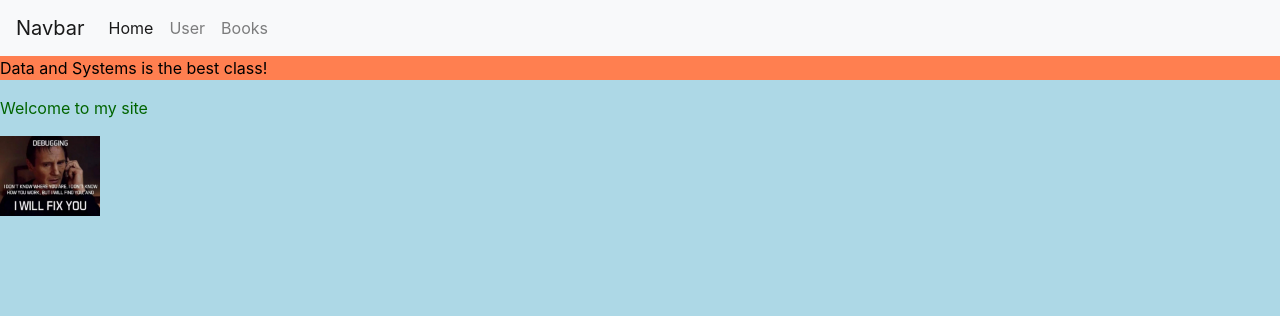
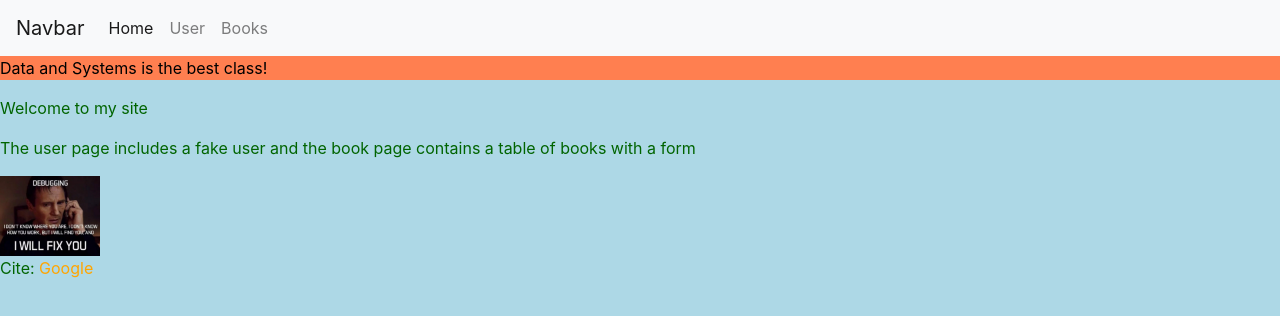
Before and after one commit to iu-msis/1-html-review-jschwo, a plain HTML site: page public/index.html in a window 1280 px wide. Drawn offline with nearby package versions, Linux system fonts and the light colour scheme; files whose address does not match are found by name.

Commit message:
image cite

```diff
--- a/public/index.html
+++ b/public/index.html
@@ -31,8 +31,10 @@
 <body>
 <p class="test" ></p>
 <p> Welcome to my site <p>
+<p> The user page includes a fake user and the book page contains a table of books with a form </p>
 <a href="C:\Users\Jeremy Schwartz\Documents\GitHub\1-html-review-jschwo\public\img\meme.png">
 <img src="C:\Users\Jeremy Schwartz\Documents\GitHub\1-html-review-jschwo\public\img\meme.png" alt="Meme" style="width:100px;">
 </a>
+<p> Cite: <a href="https://www.google.com/search?q=Funny+coding+memes&tbm=isch&ved=2ahUKEwjItpv93svrAhVqA50JHY9MCpIQ2-cCegQIABAA&oq=Funny+coding+memes&gs_lcp=CgNpbWcQAzICCAAyBggAEAgQHjoECCMQJzoECAAQQzoFCAAQsQM6BwgAELEDEEM6BwgjEOoCECc6CAgAELEDEIMBUL3WAljknANg8p0DaAVwAHgAgAG8AYgB3gySAQQxOC4xmAEAoAEBqgELZ3dzLXdpei1pbWewAQrAAQE&sclient=img&ei=bzpQX4jDGuqG9PwPj5mpkAk&bih=690&biw=1280&rlz=1C1CHBF_enUS915US915#imgrc=eKNAXhxhXnt75M"> Google </a>
 </body>
 </html>
```
Also changed, not shown: public/user.html (+2 -0 lines).
